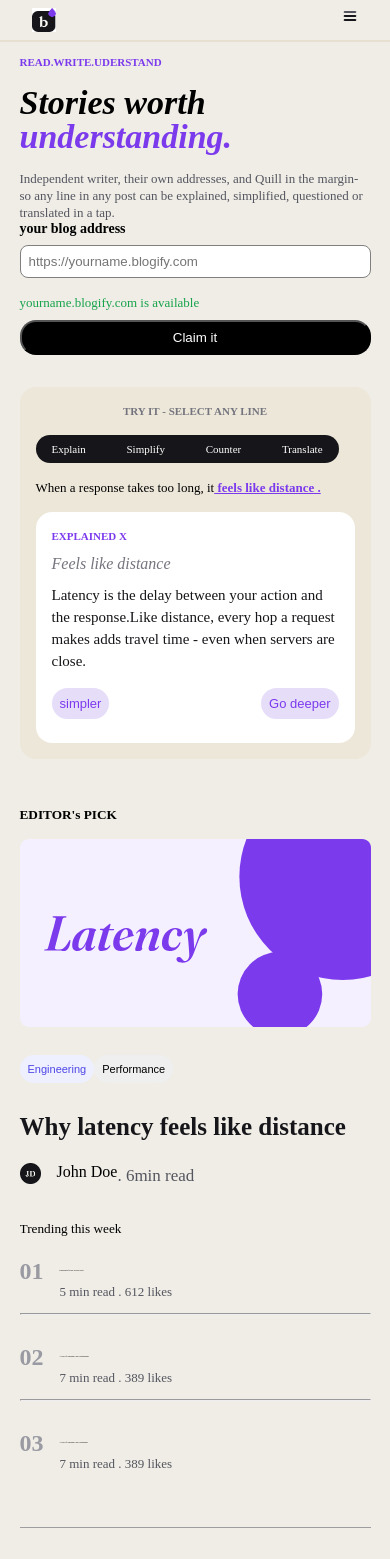
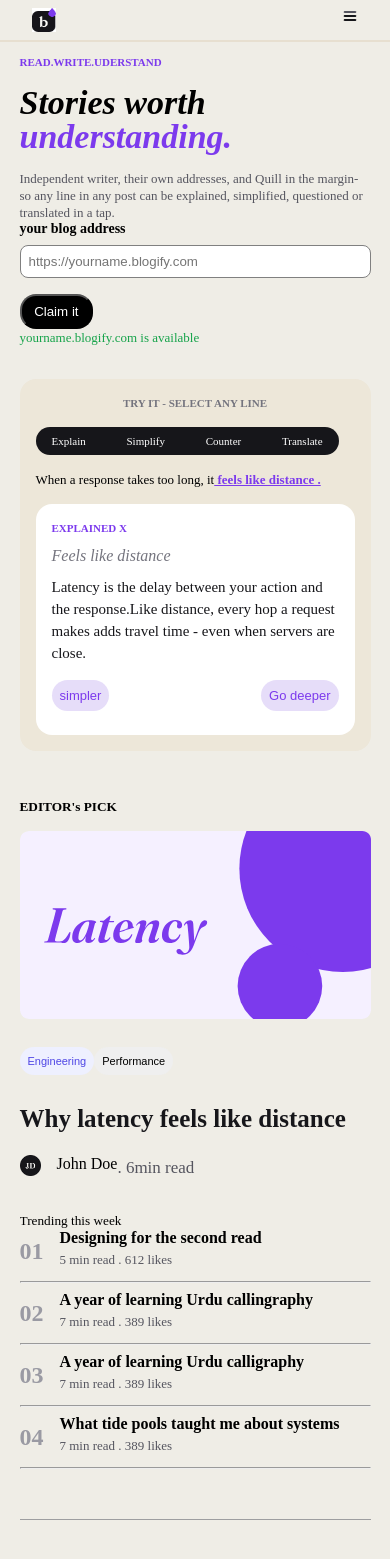
Before and after one commit to sahiba2503/currentProject, a React (Vite) app in the folder vite-project/: page / in a window 390 px wide. Shown: the top 1559 px of the page. Built offline with nearby package versions, Linux system fonts and the light colour scheme.

Commit message:
add style to make responsive

```diff
--- a/vite-project/src/component/Latency.jsx
+++ b/vite-project/src/component/Latency.jsx
@@ -39,8 +39,9 @@ function Latency() {
               <h3>01</h3>
               <div className="list-detail">
                <div className="list-heading"><img src={avatar2} alt="" /> <p>Aisha Khan.aisha.blogify.com</p></div>
-              <h5>Designing for the second read</h5>
+              <h4>Designing for the second read</h4>
               <p className="date-time-publish-com" >5 min read . 612 likes</p>
+
               </div>
               </div>
               <hr />
@@ -48,7 +49,7 @@ function Latency() {
               <h3>02</h3>
               <div className="list-detail">
                <div className="list-heading"><img src={avatar2} alt="" /> <p>omar Farooq . omar.blogify.com</p></div>
-              <h5>A year of learning Urdu callingraphy</h5>
+              <h4>A year of learning Urdu callingraphy</h4>
               <p className="date-time-publish-com">7 min read . 389 likes</p>
               </div>
               </div>
@@ -57,7 +58,7 @@ function Latency() {
               <h3>03</h3>
               <div className="list-detail">
                <div className="list-heading"><img src={avatar2} alt="" /> <p>Lucia Romero . lucia.blogify.com</p></div>
-               <h5>A year of learning Urdu calligraphy</h5>
+               <h4>A year of learning Urdu calligraphy</h4>
               <p className="date-time-publish-com">7 min read . 389 likes</p>
               </div>
               </div>
@@ -66,7 +67,7 @@ function Latency() {
               <h3>04</h3>
               <div className="list-detail">
                <div className="list-heading"><img src={avatar2} alt="" /> <p>Lucia Romero . lucia.blogify.com</p></div>
-               <h5>What tide pools taught me about systems</h5>
+               <h4>What tide pools taught me about systems</h4>
               <p className="date-time-publish-com">7 min read . 389 likes</p>
               </div>
               </div>
@@ -75,7 +76,7 @@ function Latency() {
               <h3>05</h3>
               <div className="list-detail">
                <div className="list-heading"><img src={avatar2} alt="" /> <p>Lucia Romero . lucia.blogify.com</p></div>
-               <h5>Why latency feels like distance</h5>
+               <h4>Why latency feels like distance</h4>
               <p className="date-time-publish-com">7 min read . 389 likes</p>
               </div>
               </div>
@@ -84,7 +85,7 @@ function Latency() {
               <h3>06</h3>
               <div className="list-detail">
                <div className="list-heading"><img src={avatar2} alt="" /> <p>Priya Nair.priya.blogify.com</p></div>
-              <h5>The quiet ecomomics of chai stalls</h5>
+              <h4>The quiet ecomomics of chai stalls</h4>
               <p className="date-time-publish-com">9 min read . 248 likes</p>
                </div>
               </div>
--- a/vite-project/src/component/Storiesworth.jsx
+++ b/vite-project/src/component/Storiesworth.jsx
@@ -13,10 +13,10 @@ function Storiesworth() {
             </p>
             <h4>your blog address</h4>
             <div className="yourblogcon">
-            <input type='text' placeholder='https://yourname.blogify.com' />
-             <h6>yourname.blogify.com is available</h6>
-            <button>Claim it</button>
-           </div>
+            <input type='text' placeholder='https://yourname.blogify.com ' />
+             <button>Claim it</button>
+                 </div>
+                 <h6>yourname.blogify.com is available</h6>
           </div>
           <div className='tryItContainer'>
             <h6>TRY IT - SELECT ANY LINE</h6>
--- a/vite-project/src/component/auth.css
+++ b/vite-project/src/component/auth.css
@@ -284,7 +284,7 @@ button {
 }
 .storiesContainer{
     /* border: 1px solid black; */
-    width: 564px;
+    width: 45%
 
 }
 .storiesContainer h5{
@@ -333,6 +333,7 @@ color:#7C3AED;
 }
 .tryItContainer{
     border-radius: 1rem;
+    width: 50%;
     display: flex;
     flex-direction: column;
     gap: 1rem;
@@ -491,9 +492,7 @@ color:#7C3AED;
         flex-direction: row;
         gap:2rem;
     }
-    .list-detail h5{
-        margin: 0.5rem 0rem;
-    }
+
     .list-heading{
         display: flex;
         flex-direction: row;
@@ -563,6 +562,7 @@ color:#7C3AED;
     justify-content: space-between;
 
 }
+
 .latestContent h4{
     font-size: 24px;
     line-height: 32px;
@@ -717,6 +717,18 @@ gap:0.5rem;
     color:#16161A;
 
   }
+   .yourblogcon {
+                width: 100%;
+                display: flex;
+                flex-direction: row;
+                justify-content: space-between;
+            }
+  .yourblogcon input{
+                width: 75%;
+            }
+            .yourblogcon button{
+                width: 21%;
+            }
   .readLanguagecontent a{
     font-size: 12px;
     line-height: 16px;
@@ -879,8 +891,11 @@ gap:0.5rem;
                 /* border: 1px solid blue; */
                 display: flex;
                 flex-direction: column;
-                justify-content: left;
+                justify-content: space-between;
                 gap:0.5rem;
+            }
+            .yourblogcon input{
+                width: 100%;
             }
             .yourblogcon button{
                 margin: 0;
```
